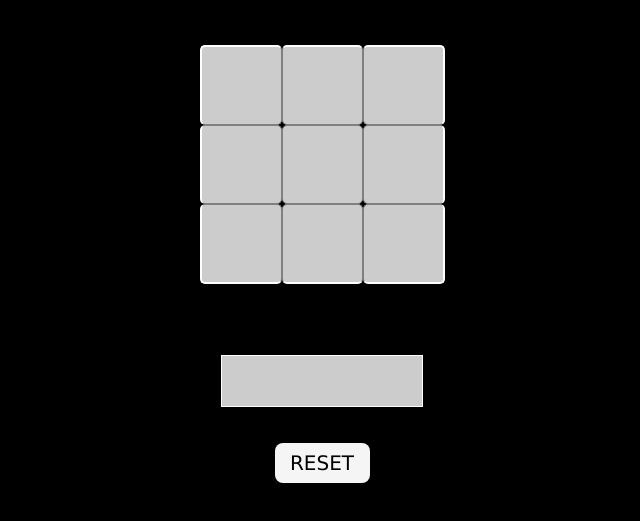
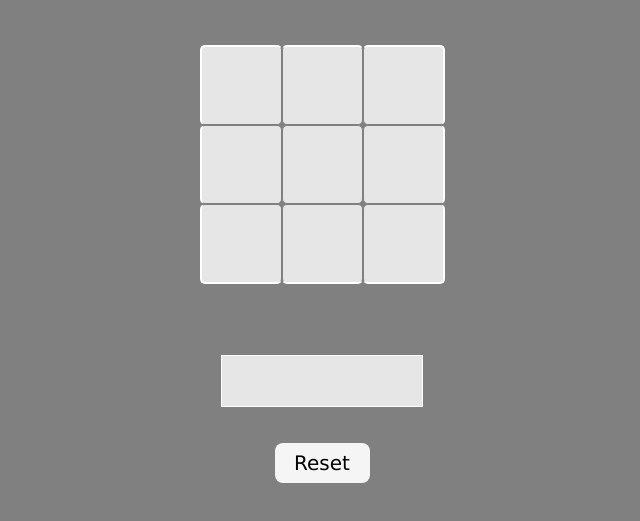
Before and after one commit to iamneo-production/fbfdafecffedca304677961efdcbcabeone, a plain HTML site: page public/index.html in a window 1280 px wide. Shown: the part 113-634 px from the top of the page, without its empty margins (318-958 px from the left). Drawn offline with Linux system fonts and the light colour scheme.

Commit message:
Backup Commit

```diff
--- a/public/index.html
+++ b/public/index.html
@@ -10,7 +10,7 @@
 	<script src="app.js"></script>
 </head>
 
-<body bgcolor="black">
+<body bgcolor="gray">
   <header >
     <h1 align="center">TIC TAC TOE</h1>
   </header>
@@ -58,7 +58,7 @@
 	    </div>
 		<br><br>
 		<button id="but" onclick="myfunc_2()">
-			RESET
+			Reset
 		</button>
 
 
--- a/public/style.css
+++ b/public/style.css
@@ -94,7 +94,7 @@ p {
 	width: 95px;
 	height: 40px;
 	text-align: center;
-	border: 1px black;
+	border: 5px black;
 	margin-left: auto;
 	border-radius: 8px;
 	font-family: Verdana,
```
